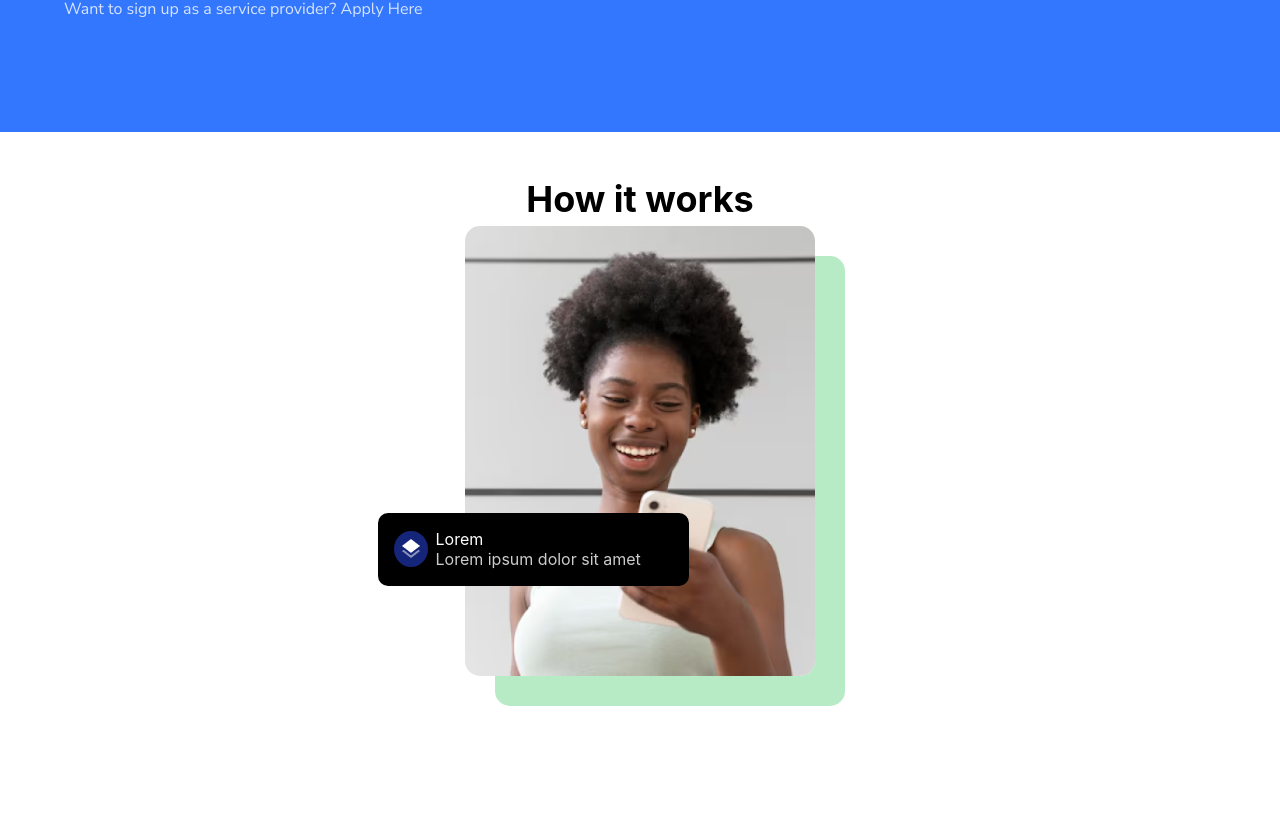
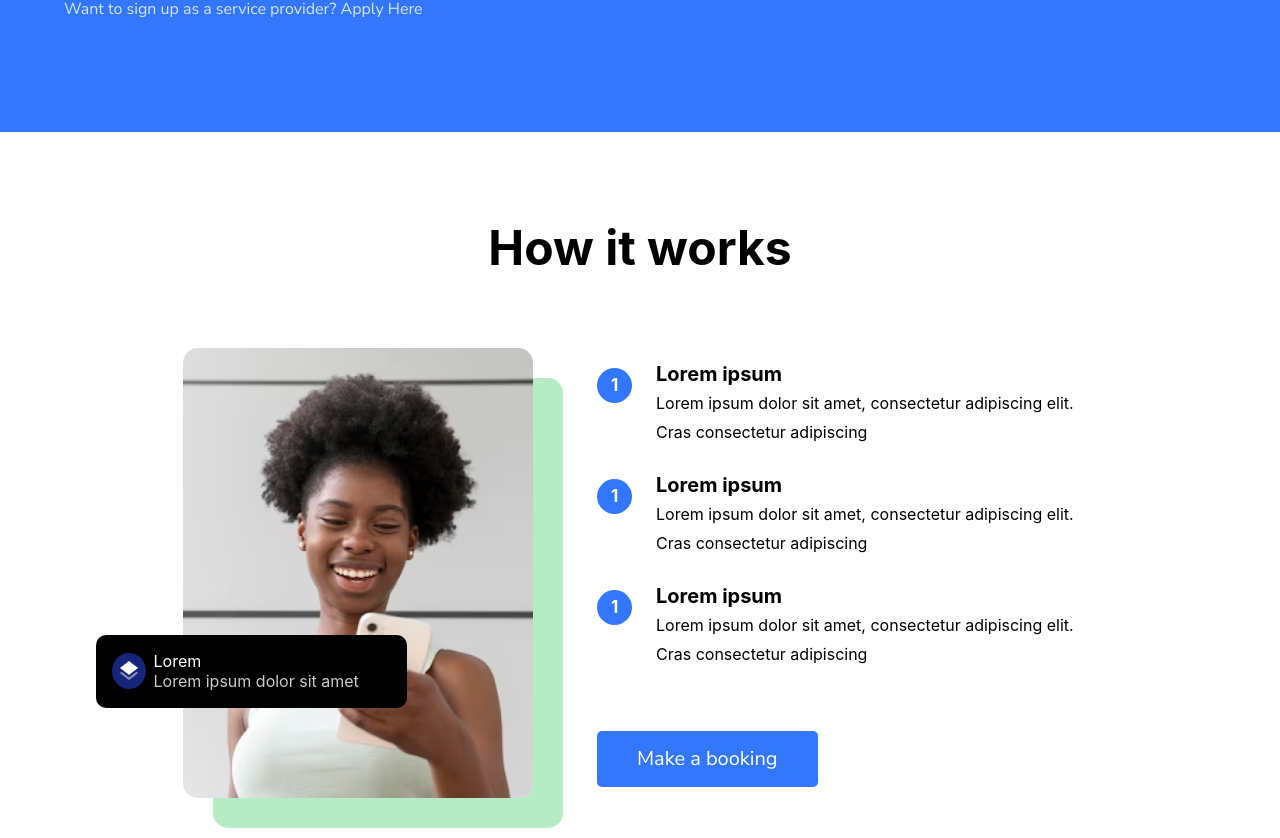
Before and after one commit to Kehad/Lokatalent, a React (Vite) app: page / in a window 1280 px wide. Shown: the part 552-1390 px from the top of the page. Before the commit the page ends 1268 px from the top, so only its background shows below. Built offline with nearby package versions, Linux system fonts and the light colour scheme.

Commit message:
commit 5

```diff
--- a/src/components/works/works.css
+++ b/src/components/works/works.css
@@ -1,8 +1,8 @@
 .works {
   color: #000;
   text-align: center;
-  font-size: 24px;
-  padding-top: 40px;
+  font-size: 36px;
+  padding-top: 80px;
   padding-bottom: 40px;
 }
 .lady {
@@ -30,7 +30,7 @@
   position: absolute;
 }
 .header {
-  font-size: 36px;
+  font-size: 48px;
   text-align: center;
   font-weight: bold;
 }
@@ -38,6 +38,8 @@
   display: flex;
   align-items: center;
   justify-content: center;
+  gap: 4rem;
+  margin-top: 4rem;
 }
 .layers {
   background-color: #000;
@@ -57,7 +59,7 @@
   left: -25%;
 }
 .layer_box {
-     background: #2A4AF480;
+  background: #2a4af480;
   display: flex;
   align-items: center;
   justify-content: center;
@@ -81,3 +83,74 @@
 .text-box {
   padding-right: 2rem;
 }
+.items-container {
+  display: flex;
+  flex-direction: column;
+  width: 500px;
+  gap: 1.5rem;
+}
+.items-box {
+  display: flex;
+  gap: 1rem;
+  justify-content: space-between;
+  align-items: flex-start;
+}
+.items-1 p {
+  background: #3377ff;
+  color: #fff;
+  border-radius: 50%;
+  -webkit-border-radius: 50%;
+  -moz-border-radius: 50%;
+  -ms-border-radius: 50%;
+  -o-border-radius: 50%;
+  margin-right: 0.5rem;
+  display: flex;
+  align-items: center;
+  justify-content: center;
+  /* font-family: Gilroy; */
+  font-size: 17px;
+  font-weight: 700;
+  line-height: 29px;
+  letter-spacing: -0.20000000298023224px;
+  text-align: center;
+  height: 35px;
+  width: 35px;
+  margin-top: 8px;
+}
+.items-text {
+  display: flex;
+  flex-direction: column;
+  text-align: left;
+  line-height: normal;
+  line-height: 29px;
+
+}
+.items-text1 {
+  font-size: 20px;
+  font-weight: 700;
+}
+.items-text2 {
+  font-size: 16px;
+  font-weight: 400;
+}
+.button-box {
+  margin-top: 2rem;
+  text-align: left;
+}
+.booking {
+  font-family: Nunito Sans;
+  font-size: 20px;
+  font-weight: 400;
+  line-height: 24px;
+  background: #3377ff;
+  padding: 1rem 2.5rem;
+  width: max-content;
+  color: #fff;
+  text-align: center;
+  display: inline-block;
+  border-radius: 5px;
+  -webkit-border-radius: 5px;
+  -moz-border-radius: 5px;
+  -ms-border-radius: 5px;
+  -o-border-radius: 5px;
+}
--- a/src/components/works/works.jsx
+++ b/src/components/works/works.jsx
@@ -21,7 +21,50 @@ function Works() {
             </div>
           </div>
         </div>
-        <div></div>
+        <div className="items-container">
+          <div className="items-box">
+            <div className="items-1">
+              <p>1</p>
+            </div>
+            <div className="items-text">
+              <p className="items-text1">Lorem ipsum</p>
+              <p className="items-text2">
+                Lorem ipsum dolor sit amet, consectetur adipiscing elit. Cras
+                consectetur adipiscing{" "}
+              </p>
+            </div>
+          </div>
+          <div className="items-box">
+            <div className="items-1">
+              <p>1</p>
+            </div>
+            <div className="items-text">
+              <p className="items-text1">Lorem ipsum</p>
+              <p className="items-text2">
+                Lorem ipsum dolor sit amet, consectetur adipiscing elit. Cras
+                consectetur adipiscing{" "}
+              </p>
+            </div>
+          </div>
+          <div className="items-box">
+            <div className="items-1">
+              <p>1</p>
+            </div>
+            <div className="items-text">
+              <p className="items-text1">Lorem ipsum</p>
+              <p className="items-text2">
+                Lorem ipsum dolor sit amet, consectetur adipiscing elit. Cras
+                consectetur adipiscing{" "}
+              </p>
+            </div>
+                  </div>
+                  <div className="button-box">
+
+                  <a href="#" className="booking">Make a booking</a>
+                  </div>
+
+
+        </div>
       </div>
     </div>
   );
```
Lines whose indentation alone changed are shown as unchanged.
